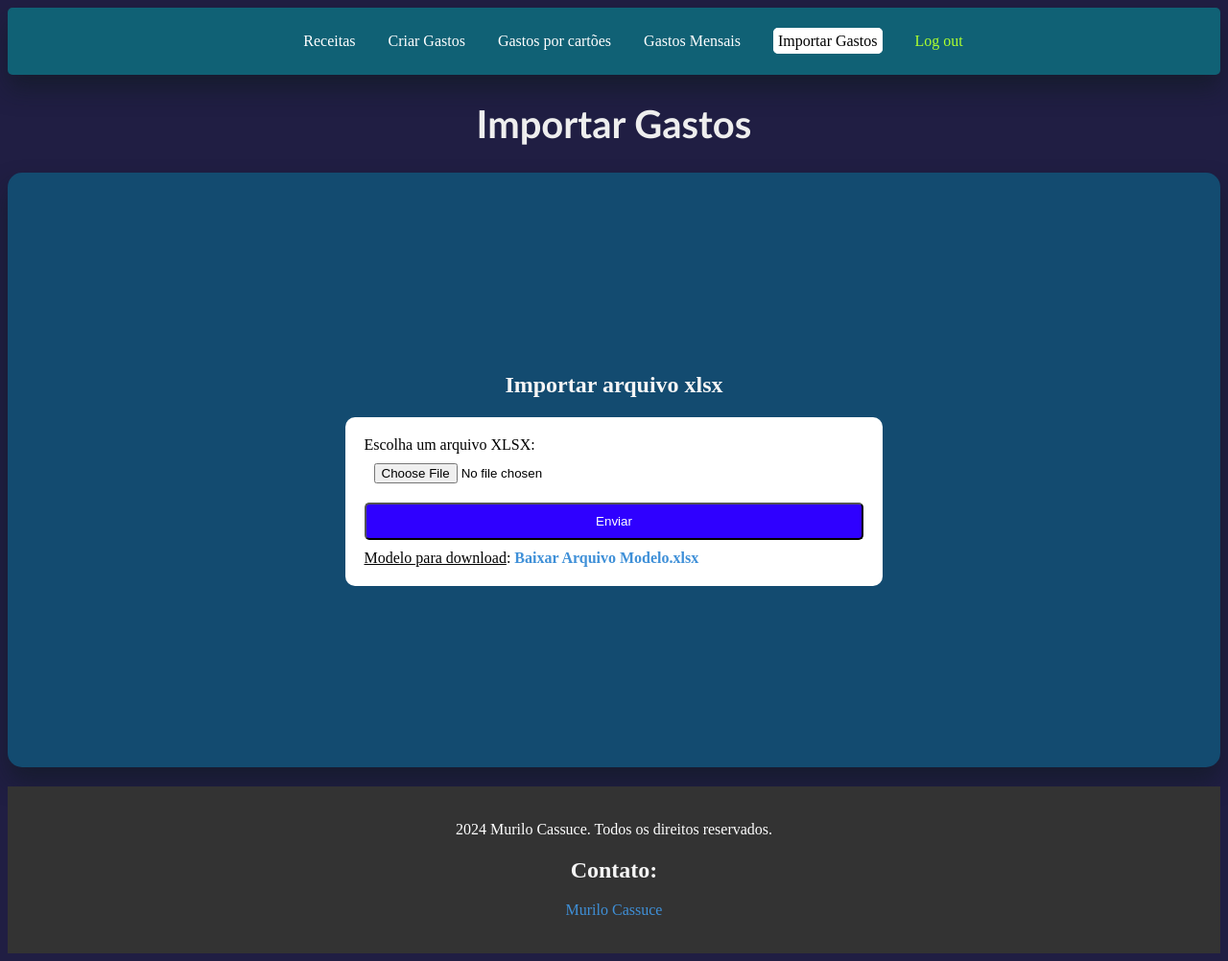
After one commit to MuriloCassuce-hub/despesas, a Django app: page /ImportarGastos/ in a window 1280 px wide. The commit adds this page. Shown: the whole page at 96% size. Run offline with Django 5.2, Linux system fonts and the light colour scheme; a user stored in the database is signed in; some libraries are stand-ins or nearby versions.

Commit message:
Adição de importação de gastos, correção layout receitas

```diff
--- a/usuarios/models.py
+++ b/usuarios/models.py
@@ -35,12 +35,9 @@ class Gastos(models.Model):
             return valor_parcelado
         return 0.00
 
-    def total_gastos(self):
-        total_de_gastos = Gastos.objects.filter(usuario = self.usuario, data_inicial = self.data_inicial).aggregate(sum('valor_parcelado'))
-        return total_de_gastos['valor_parcelado__sum']
 
     def __str__(self):
-        return f"{self.usuario.username} {self.total_gastos} {self.cartao} {self.item} {self.categoria} {self.valor} {self.parcelas} {self.parcelado} {self.valor_parcelado():.2f} {self.data_inicial}"
+        return f"{self.usuario.username} {self.cartao} {self.item} {self.categoria} {self.valor} {self.parcelas} {self.parcelado} {self.valor_parcelado():.2f} {self.data_inicial}"
 
 class EntradaDinheiro(models.Model):
     origem = models.CharField(max_length=70)
--- /dev/null
+++ b/usuarios/templates/usuarios/ImportarGastos.html
@@ -0,0 +1,96 @@
+{% extends "usuarios/layout.html" %}
+
+{% load static %}
+
+{% block body %}
+
+    {% csrf_token %}
+<style>
+    #h1Despesas{
+        text-align: center;
+        color: rgb(238, 238, 238);
+        font-size: 40px;
+        font-family: 'Gill Sans', 'Gill Sans MT', Calibri, 'Trebuchet MS', sans-serif;
+    }
+    #divPrincipal{
+        display: flex;
+        justify-content: center;
+        align-items: center;
+        background-color: rgb(19, 75, 112);
+        border-radius: 15px;
+        box-shadow: 2px 2px 5px rgba(0, 0, 0, 0.1);
+        padding: 10px;
+        height: 600px;
+        overflow: auto;
+        box-shadow: 0 15px 25px rgba(14, 25, 27, 0.507);
+        margin-bottom: 20px;
+        flex-direction: column;
+    }
+
+    #divFormEMensagem{
+        background-color: white;
+        padding: 20px;
+        border-radius: 10px;
+    }
+
+    button{
+            background-color: rgb(47, 0, 255);
+            width: 100%;
+            border-radius: 5px;
+            margin-bottom: 10px;
+            padding: 10px;
+            box-sizing: border-box;
+            color: white;
+        }
+
+    input{
+        width: 100%;
+        border-radius: 5px;
+        margin-bottom: 10px;
+        padding: 10px;
+        box-sizing: border-box;
+    }
+
+    h2{
+        color: whitesmoke;
+    }
+
+    #LabelBaixarPlanilha:hover{
+        background-color: rgba(255, 0, 0, 0.192);
+        border-radius: 10px;
+        padding: 5px;
+    }
+</style>
+
+<h1 id="h1Despesas">Importar Gastos</h1>
+    <div id="divPrincipal">
+        <h2>Importar arquivo xlsx</h2>
+        <div id="divFormEMensagem">
+            <form method="post" enctype="multipart/form-data">
+                {% csrf_token %}
+                <label for="fileInput">Escolha um arquivo XLSX:</label>
+                <input type="file" id="fileInput" name="arquivoXLSX" accept=".xlsx,application/vnd.openxmlformats-officedocument.spreadsheetml.sheet" required>
+                <button name="ImportarGasto" type="submit">Enviar</button>
+            </form>
+            <div id="DivMensagem">
+                {% if mensagem %}
+                <p><strong>Status da última importação:</strong> {{ mensagem }}</p>
+                {% endif %}
+                <label><u>Modelo para download</u>: </label>
+                <a id="LabelBaixarPlanilha" href="https://docs.google.com/spreadsheets/d/1-2bTK_6vRBSVzCMmxkAgpabe3WEx6FyRLdeT4TisxrM/export?format=xlsx" class="button" download><strong>Baixar Arquivo Modelo.xlsx</strong></a>
+            </div>
+        </div>
+    </div>
+
+
+<script>
+    document.addEventListener('DOMContentLoaded', function(){
+        document.getElementById("paginatualImportarGastos").removeAttribute("href");
+        document.getElementById("paginatualImportarGastos").style.color = "black";
+        document.getElementById("paginatualImportarGastos").style.border = "1px solid rgb(255, 255, 255)"
+        document.getElementById("paginatualImportarGastos").style.padding = "4px";
+        document.getElementById("paginatualImportarGastos").style.borderRadius = "5px"
+        document.getElementById("paginatualImportarGastos").style.backgroundColor = "white";
+    })
+</script>
+{% endblock %}
--- a/usuarios/templates/usuarios/gastosIndividuais.html
+++ b/usuarios/templates/usuarios/gastosIndividuais.html
@@ -189,7 +189,6 @@
             <thead>
                 <tr>
                     <th>Selecionar</th>
-                    <th>ID</th>
                     <th>Cartão</th>
                     <th>Item</th>
                     <th>Valor Parcelado</th>
@@ -203,7 +202,6 @@
                 {% for gasto in gastos|slice:"::-1" %}
                 <tr id="tr_criar_gasto" class="gasto-item">
                     <td><input type="checkbox" name="deletar" value="{{ gasto.id }}"></td>
-                    <td>{{ gasto.id }}</td>
                     <td>{{ gasto.cartao }}</td>
                     <td>{{ gasto.item }}</td>
                     <td>R$ {{ gasto.valor_parcelado|floatformat:2 }}</td>
@@ -214,11 +212,11 @@
                 </tr>
                 {% empty %}
                 <tr>
-                    <td colspan="9">Nenhum cartão encontrado.</td>
+                    <td colspan="8">Nenhum cartão encontrado.</td>
                 </tr>
                 {% endfor %}
                 <tr>
-                    <td class="total" colspan="8"><strong>Total</strong></td>
+                    <td class="total" colspan="7"><strong>Total</strong></td>
                     <td class="total" colspan="1"><strong>R$ {{ total_entrada|floatformat:2 }}</strong></td>
                 </tr>
             </tbody>
--- a/usuarios/templates/usuarios/layout.html
+++ b/usuarios/templates/usuarios/layout.html
@@ -55,7 +55,8 @@
                 <li><a href="{% url 'criar_gasto' %}">Criar Gastos</a></li>
                 <li><a id="paginatualGastosIndividuais" href="{% url 'gastosIndividuais' %}">Gastos por cartões</a></li>
                 <li><a id="paginatualGastosMensais" href="{% url 'gastosMensais' %}">Gastos Mensais</a></li>
-                <li><a id="Logout"href="{% url 'logout' %}">Log out</a></li>
+                <li><a id="paginatualImportarGastos" href="{% url 'ImportarGastos' %}">Importar Gastos</a></li>
+                <li><a style="color:greenyellow;" id="Logout"href="{% url 'logout' %}">Log out</a></li>
             </ul>
         </nav>
     </header>
--- a/usuarios/urls.py
+++ b/usuarios/urls.py
@@ -11,4 +11,5 @@ urlpatterns = [
     path('gastosMensais', views.gastosMensais, name="gastosMensais"),
     path('register/', views.register, name='register'),
     path('AdicionarSaldo/', views.AdicionarSaldo, name='AdicionarSaldo'),
+    path('ImportarGastos/',views.ImportarGastos, name='ImportarGastos'),
 ]
--- a/usuarios/views.py
+++ b/usuarios/views.py
@@ -1,4 +1,4 @@
-from django.http import HttpResponseRedirect
+from django.http import HttpResponseRedirect, HttpResponse
 from django.urls import reverse
 from .models import Gastos, EntradaDinheiro
 from django.contrib.auth import authenticate, login, logout
@@ -9,6 +9,7 @@ from collections import defaultdict
 from decimal import Decimal
 from datetime import datetime
 from .corrigir_meses import suprir_meses, corrigir_linha_temporal
+import pandas as pd
 
 
 #Verificação index
@@ -43,6 +44,80 @@ def logout_view(request):
     return render(request, "usuarios/login.html", {
         "mensagem": "Logout realizado com sucesso!"
     })
+
+#Importar Gastos por planilha
+def ImportarGastos(request):
+    if not request.user.is_authenticated:
+        return HttpResponseRedirect(reverse("login"))
+
+    CATEGORIA_GASTO = [
+        ("Alimentação", "Alimentação"),
+        ("Transporte", "Transporte"),
+        ("Entretenimento", "Entretenimento"),
+        ("Moradia", "Moradia"),
+        ("Lazer", "Lazer"),
+        ("Educação", "Educação"),
+        ("Serviços", "Serviços"),
+        ("Saúde", "Saúde"),
+        ("Outros", "Outros"),
+    ]
+
+    mensagem = ""
+
+    if request.method == "POST" and "ImportarGasto" in request.POST:
+        arquivo = request.FILES.get('arquivoXLSX')
+        if not arquivo:
+            mensagem = "Nenhum arquivo selecionado."
+            return render(request, 'usuarios/ImportarGastos.html', {"mensagem": mensagem})
+
+        try:
+            df = pd.read_excel(arquivo)
+            for i, row in df.iterrows():
+                if all(pd.notnull([row['cartao'], row['item'], row['valor'], row['parcelas'], row['categoria'], row['data_primeira_parcela']])):
+                    cartao = row['cartao'].capitalize()
+                    item = row['item'].capitalize()
+                    valor = row['valor']
+                    parcelas = int(row['parcelas'])
+                    categoria = row['categoria'].capitalize()
+                    data_primeira_parcela = str(row['data_primeira_parcela'])
+
+                    categorias_permitidas = [c[0] for c in CATEGORIA_GASTO]
+                    if categoria not in categorias_permitidas:
+                        mensagem = f"Erro: Categoria '{categoria}' não é válida. Certifique-se que está seguindo o modelo padrão."
+                        return render(request, 'usuarios/ImportarGastos.html', {"mensagem": mensagem})
+
+                    try:
+                        data_inicial = datetime.strptime(data_primeira_parcela, "%m/%Y")
+                    except ValueError:
+                        mensagem = f"Erro: Formato de data inválido em {data_primeira_parcela}. Certifique-se que está seguindo o modelo padrão."
+                        return render(request, 'usuarios/ImportarGastos.html', {"mensagem": mensagem})
+
+                    copia_mes = data_inicial.month
+                    copia_ano = data_inicial.year
+
+                    for i in range(1, parcelas + 1):
+                        parcela_atual = f"{i}/{parcelas}"
+                        if i == 1:
+                            data_inicial_formatada = f"{str(copia_mes).zfill(2)}/{str(copia_ano)}"
+                        else:
+                            copia_mes += 1
+                            if copia_mes > 12:
+                                copia_mes = 1
+                                copia_ano += 1
+                            data_inicial_formatada = f"{str(copia_mes).zfill(2)}/{str(copia_ano)}"
+
+                        p = Gastos.objects.create(
+                            cartao=cartao, categoria=categoria, item=item, valor=valor,
+                            parcelas=parcela_atual, parcelado=parcelas,
+                            data_inicial=data_inicial_formatada, usuario=request.user
+                        )
+            mensagem = 'Arquivo importado com sucesso!'
+
+        except Exception as e:
+            mensagem = f"Erro ao ler o arquivo XLSX: {e}. Certifique-se que está seguindo o modelo padrão."
+    return render(request, 'usuarios/ImportarGastos.html', {"mensagem": mensagem})
+
+
 
 #Pagina de criação de gastos
 def criar_gasto(request):
@@ -221,6 +296,7 @@ def gastosMensais(request):
             total_entrada = 0
             total_saldo = 0
             existencia = 0
+            total_receita = 0
 
     else:
         verifica = Gastos.objects.filter(usuario = request.user).values_list('data_inicial', flat=True).distinct()
@@ -228,6 +304,7 @@ def gastosMensais(request):
             total_entrada = 0
             total_saldo = 0
             existencia = 0
+            total_receita = 0
         elif agora_formatado not in verifica:
             primeira_data = Gastos.objects.filter(usuario = request.user).values_list('data_inicial', flat=True).distinct()
             consultar_data = primeira_data[0]
```
Also changed, not shown: usuarios/templates/usuarios/gastosMensais.html (+11 -10 lines), usuarios/templates/usuarios/usuario.html (+3 -4 lines), db.sqlite3.
